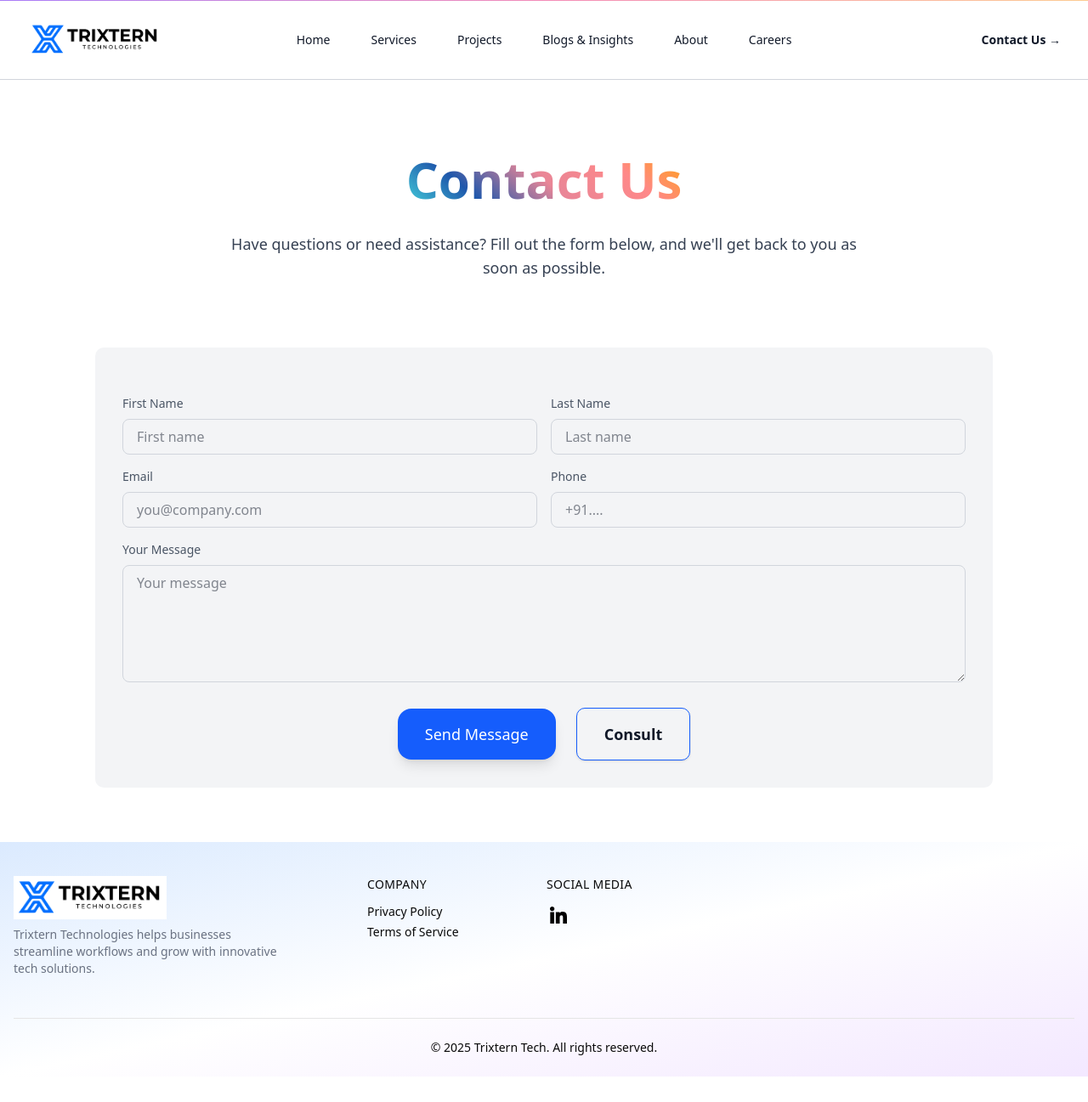
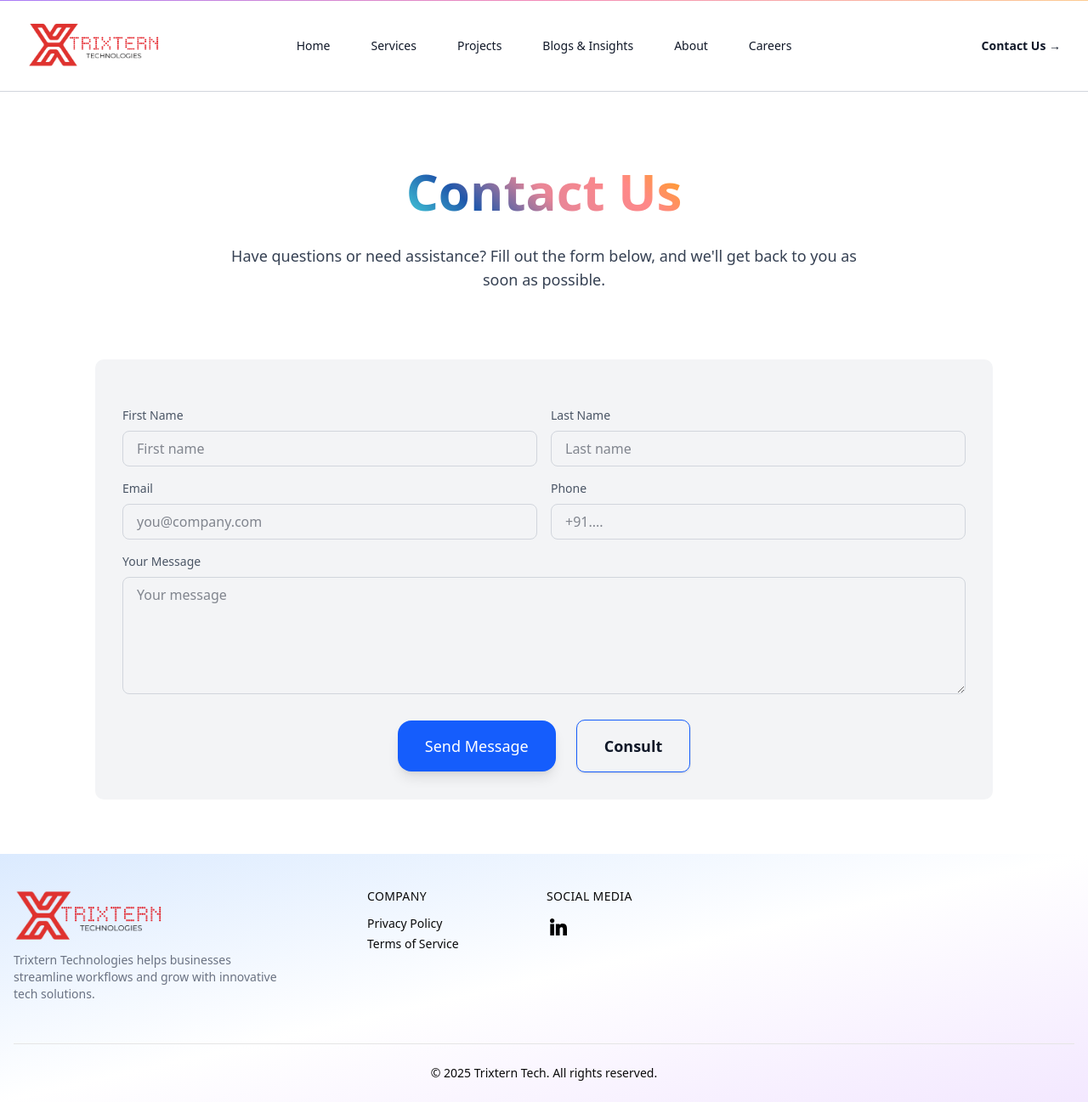
Before and after one commit to lanzkrish/trixtern-website, a Next.js app: page /contact-us in a window 1280 px wide. Shown: the whole page at 85% size. Before the commit the page ends 1267 px from the top, so only its background shows below. Built offline with nearby package versions, Linux system fonts and the light colour scheme.

Commit message:
replace logo images with new versions

```diff
--- a/src/components/footer.tsx
+++ b/src/components/footer.tsx
@@ -14,7 +14,7 @@ export default function Footer() {
             className="flex justify-center space-x-3 lg:justify-start"
           >
             <Image
-              src="/trixtern_full.png"
+              src="/trixtern-red-nbg.png"
               alt="Trixtern Technologies"
               width={180}
               height={38}
--- a/src/components/header.tsx
+++ b/src/components/header.tsx
@@ -20,7 +20,7 @@ export default function Header() {
             <Link href="../" className="-m-1.5 p-1.5">
               <span className="sr-only">Trixtern</span>
               <Image
-                src="/trixtern_full.png"
+                src="/trixtern-red-nbg.png"
                 alt="Trixtern Technologies"
                 width={160}
                 height={35}
```
Also changed, not shown: public/trixtern-red-nbg.png (added), public/trixtern-red.png (added).
